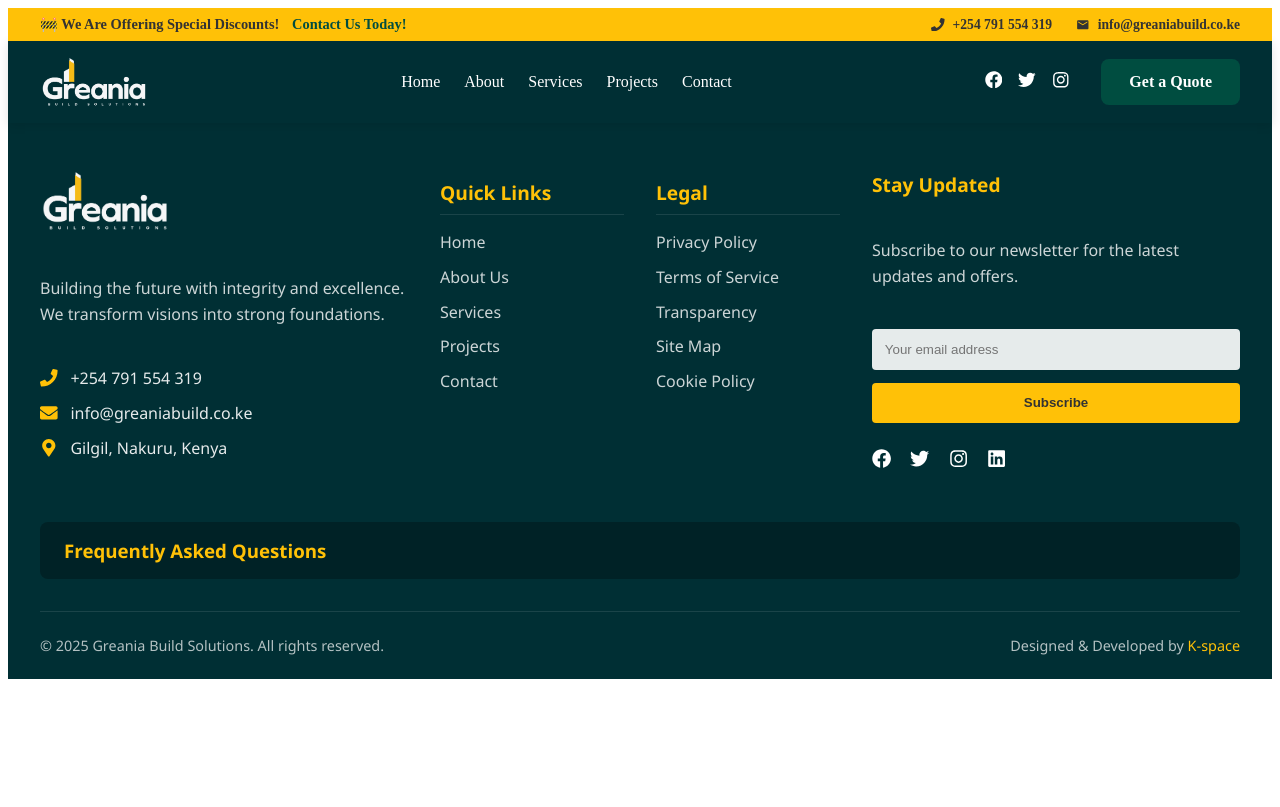
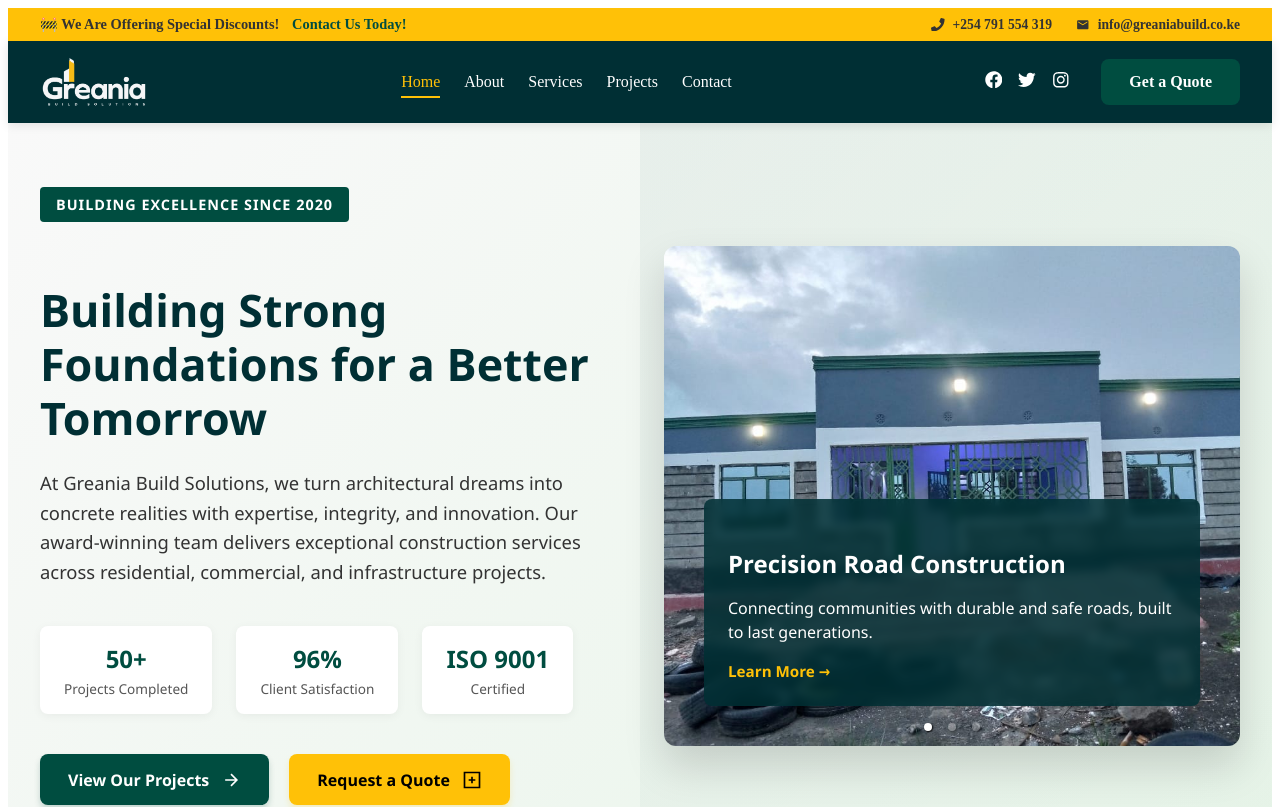
Before and after one commit to Njenga993/greania-build, a React (Vite) app: page / in a window 1280 px wide. Shown: the top 807 px of the page. Built offline with nearby package versions, Linux system fonts and the light colour scheme.

Commit message:
changed the a few important

```diff
--- a/index.html
+++ b/index.html
@@ -2,7 +2,7 @@
 <html lang="en">
   <head>
     <meta charset="UTF-8" />
-    <link rel="icon" type="image/svg+xml" href="/greania-build/cropped-greanialogo3-1.png" />
+    <link rel="icon" type="image/svg+xml" href="/cropped-greanialogo3-1.png" />
     <meta name="viewport" content="width=device-width, initial-scale=1.0" />
     <title>Greania Build Solutions</title>
   </head>
--- a/src/App.jsx
+++ b/src/App.jsx
@@ -42,8 +42,8 @@
       ) : (
         <>
           <Navbar />
-          <Routes basename ="/greania-build/">
-            <Route path="/greania-build/" element={<Home />} />
+          <Routes basename ="/">
+            <Route path="/" element={<Home />} />
             <Route path="/about" element={<About />} />
             <Route path="/services" element={<Services />} />
             <Route path="/projects" element={<ProjectsPage />} />
--- a/src/components/Footer.jsx
+++ b/src/components/Footer.jsx
@@ -13,6 +13,7 @@
   FaEnvelope,
   FaMapMarkerAlt
 } from 'react-icons/fa';
+import logo from '/cropped-greanialogo3-1.png';
 
 function Footer() {
   const [expandedSections, setExpandedSections] = useState({
@@ -44,7 +45,7 @@
           {/* Company Info */}
           <div className="footer-company">
             <div className="footer-logo">
-              <img src="/greania-build/cropped-greanialogo3-1.png" alt="Greania Build" />
+              <img src= {logo} alt="Greania Build" />
             </div>
             <p className="footer-mission">
               Building the future with integrity and excellence. We transform visions into strong foundations.
--- a/src/components/Navbar.jsx
+++ b/src/components/Navbar.jsx
@@ -4,6 +4,7 @@
 import '../styles/navbar.css';
 import { FaBars, FaTimes, FaFacebook, FaTwitter, FaInstagram, FaPhone } from 'react-icons/fa';
 import { MdEmail } from 'react-icons/md';
+import logo from '/cropped-greanialogo3-1.png';
 
 function Navbar() {
   const [menuOpen, setMenuOpen] = useState(false);
@@ -50,7 +51,7 @@
           <div className="navbar-left">
             <Link to="/" className="logo-link">
               <img
-                src="/greania-build/cropped-greanialogo3-1.png"
+                src= {logo}
                 alt="Greania Build"
                 className="logo-img"
               />
@@ -58,7 +59,7 @@
           </div>
 
           <ul className="navbar-center">
-            <li><NavLink to="/greania-build/" onClick={closeMenu}>Home</NavLink></li>
+            <li><NavLink to="/" onClick={closeMenu}>Home</NavLink></li>
             <li><NavLink to="/about" onClick={closeMenu}>About</NavLink></li>
             <li><NavLink to="/services" onClick={closeMenu}>Services</NavLink></li>
             <li><NavLink to="/projects" onClick={closeMenu}>Projects</NavLink></li>
@@ -92,7 +93,7 @@
         <div className="mobile-menu-container">
           <div className="mobile-menu-header">
             <img
-              src="/greania-build/cropped-greanialogo3-1.png"
+              src="/cropped-greanialogo3-1.png"
               alt="Greania Build"
               className="mobile-logo"
             />
--- a/vite.config.js
+++ b/vite.config.js
@@ -3,7 +3,7 @@
 
 export default defineConfig({
   plugins: [react()],
-  base: '/greania-build/',
+  base: '/',
   build: {
     outDir: 'build'
   }
```
Also changed, not shown: 14 other files (tests, documents, lock files or other folders).
